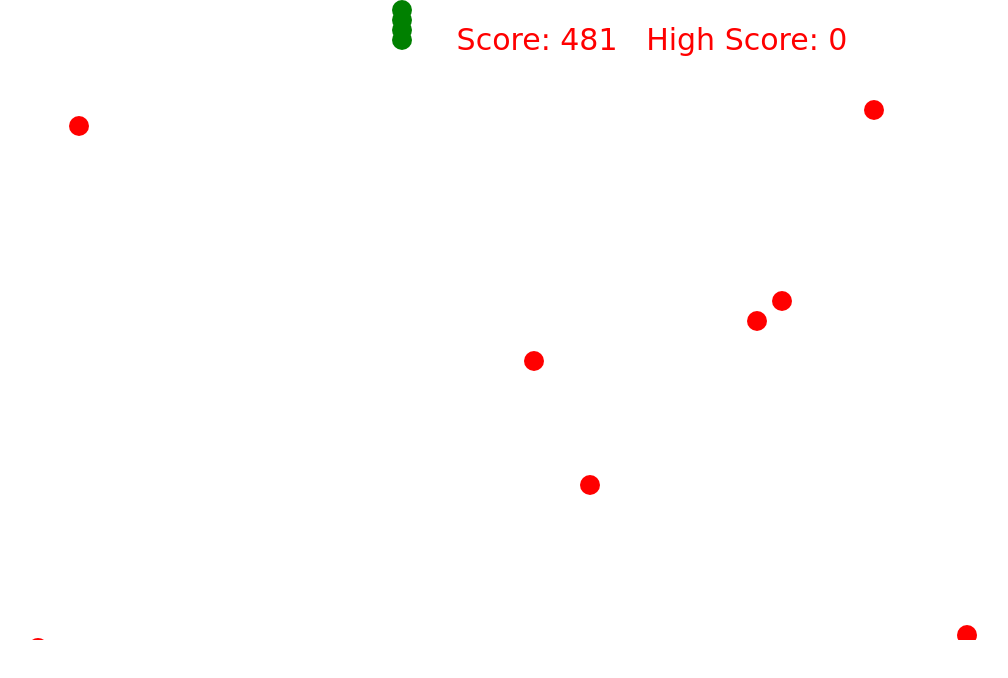
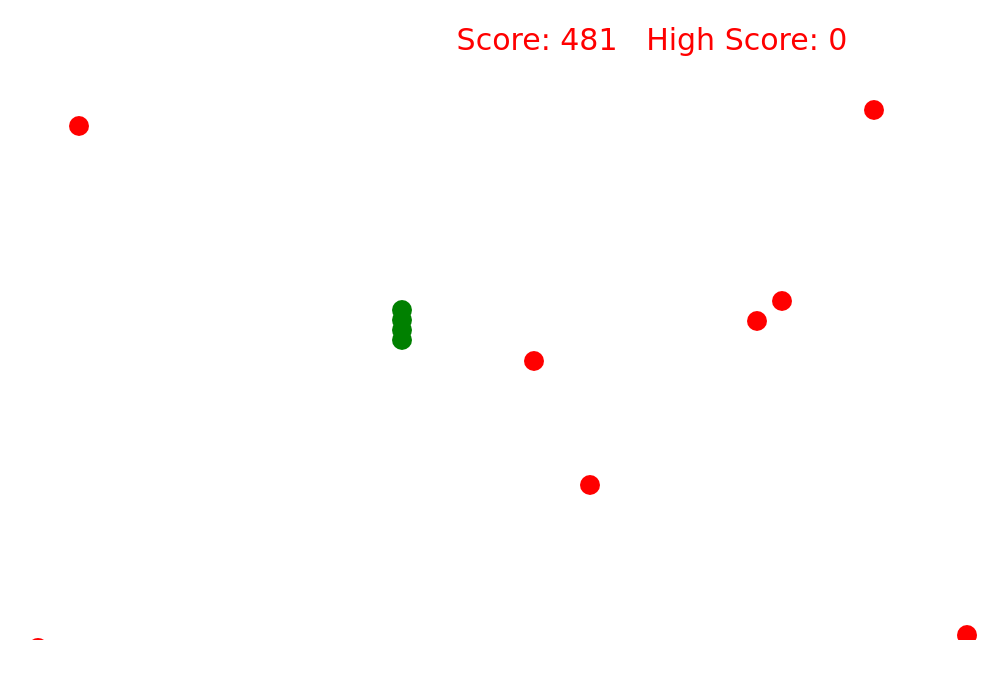
Before and after one commit to roygdavis/reactsnake, a React (Create React App) app: page / in a window 1280 px wide. Shown: the top 678 px of the page, without its empty margins (198-1206 px from the left). Built offline with nearby package versions, Linux system fonts and the light colour scheme.

Commit message:
Walls are portals

```diff
--- a/src/App.tsx
+++ b/src/App.tsx
@@ -63,7 +63,7 @@ const initState = () => {
     mice: [],
     timeSinceLastMice: 0,
     newMiceInterval: 500,
-    snakeHeadPosition: { x: 600, y: 500, direction: Direction.Up, speed: 10, ticksAge: 0 },
+    snakeHeadPosition: { x: 600, y: 500, direction: Direction.Up, speed: 5, ticksAge: 0 },
     score: 0,
     highScore: 0,
     entities: [],
--- a/src/entities.ts
+++ b/src/entities.ts
@@ -8,7 +8,7 @@ export const getEntities = (): Entity[] => {
             updateMethod: (state: AppState, setState: SetStateHandler) => {
                 if (state.gameTicks % state.snakeHeadPosition.speed === 0) {
                     const head = state.snakeHeadPosition;
-                    const newHead = { x: head.x, y: head.y, direction: head.direction, speed: head.speed, ticksAge: head.ticksAge };
+                    const newHead = JSON.parse(JSON.stringify(head)) as ObjectEntity; //{ x: head.x, y: head.y, direction: head.direction, speed: head.speed, ticksAge: head.ticksAge };
 
                     switch (state.lastKeyCode) {
                         case "ArrowUp":
@@ -27,7 +27,7 @@ export const getEntities = (): Entity[] => {
                             break;
                     }
 
-                    switch (head.direction) {
+                    switch (newHead.direction) {
                         case Direction.Down:
                             newHead.y += 10;
                             break;
@@ -43,10 +43,20 @@ export const getEntities = (): Entity[] => {
                         default:
                             break;
                     }
+                    // portal
+                    if (newHead.x > window.innerWidth) newHead.x = 20;
+                    if (newHead.x < 20) newHead.x = window.innerWidth - 10;
+                    if (newHead.y > window.innerHeight) newHead.y = 20;
+                    if (newHead.y < 20) newHead.y = window.innerHeight - 10;
+                    //if (newHead.x < 10 || newHead.x > window.innerWidth || newHead.y < 10 || newHead.y > window.innerHeight) state.collisionDetected = true;
+
                     // body into itself detection
                     if (state.snakeBody.some(s => (newHead.x - 10 < s.x && newHead.x + 10 > s.x) && (newHead.y - 10 < s.y && newHead.y + 10 > s.y))) {
                         state.collisionDetected = true;
                     }
+
+
+                    // push head to array
                     if (state.snakeBody.length === state.snakeLength) {
                         const body = state.snakeBody.slice(1);
                         body.push(newHead);
@@ -55,11 +65,6 @@ export const getEntities = (): Entity[] => {
                         state.snakeBody.push(newHead);
                     }
                     state.snakeHeadPosition = newHead;
-
-                    // out of bounds
-                    if (newHead.x < 10 || newHead.x > window.innerWidth || newHead.y < 10 || newHead.y > window.innerHeight) state.collisionDetected = true;
-
-
                 }
                 return state;
             },
@@ -212,7 +217,7 @@ export const getEntities = (): Entity[] => {
                         x: snakeHeadPosition.x,
                         y: snakeHeadPosition.y,
                         direction: snakeHeadPosition.direction,
-                        speed: snakeHeadPosition.speed / 2,
+                        speed: 1,
                         ticksAge: 0
                     });
                 }
```
